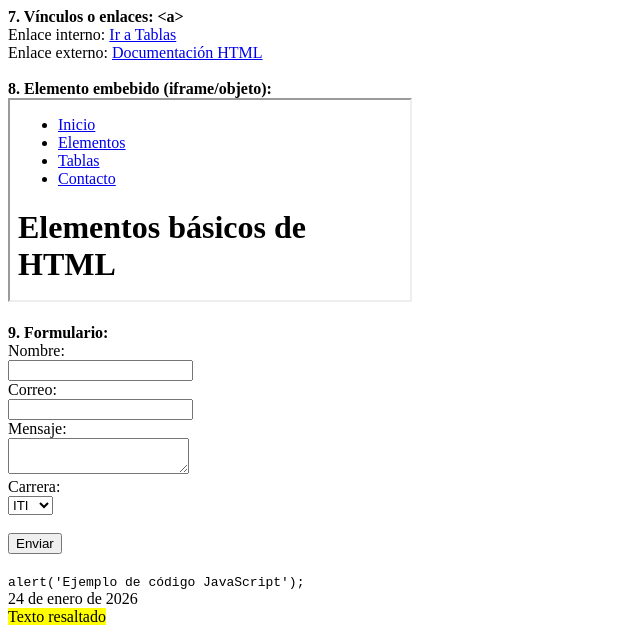
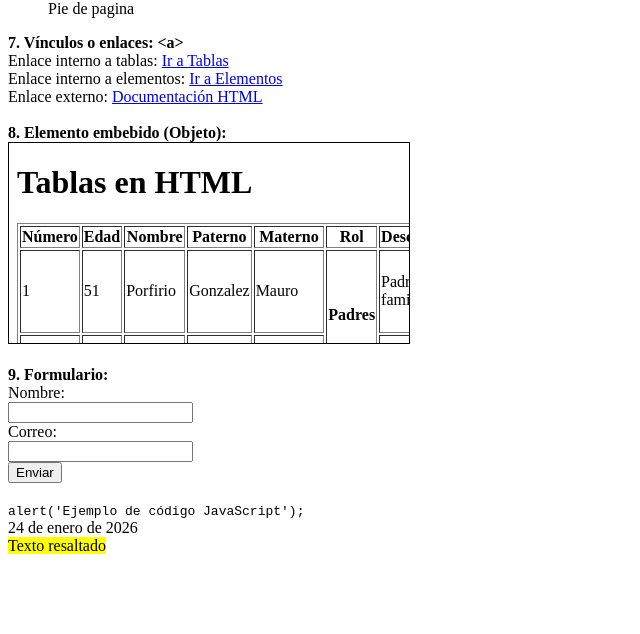
Before and after one commit to cinthya010/Cinthya-Gonz-lez-Armenta-Programacion-web-html, a plain HTML site: page index.html in a window 1280 px wide. Shown: the part 1450-2084 px from the top of the page, without its empty margins (0-640 px from the left). After the commit the page ends 2013 px from the top, so only its background shows below. Drawn offline with Linux system fonts and the light colour scheme.

Commit message:
Estructura final: enlaces arriba/abajo y nombres corregidos

```diff
--- a/index.html
+++ b/index.html
@@ -6,6 +6,12 @@
         <title>Programaci&oacute;n web com HTML CSS</title>
     </head>
     <body>
+        <nav>
+            <a href="index.html">Inicio</a> |
+            <a href="elementos.html">Elementos</a> |
+            <a href="tablas.html">Tablas</a>
+        </nav>
+
          <h1 id="titulo-pagina">Mi primera p&aacute;gina en desarrollo Web - UPA ISC / ITI</h1>
          <h2>Cinthya Gonzalez Armenta</h2>
          <h3>Ingenieria en Tecnologias de la Informacion e Innovaci&oacute;n Digital</h3>
@@ -79,15 +85,18 @@
 
         <div>
             <strong>7. V&iacute;nculos o enlaces: &lt;a&gt;</strong><br>
-            Enlace interno: <a href="tablas.html">Ir a Tablas</a><br>
+            Enlace interno a tablas: <a href="tablas.html">Ir a Tablas</a><br>
+            Enlace interno a elementos: <a href="elementos.html">Ir a Elementos</a><br>
             Enlace externo: <a href="https://developer.mozilla.org/es/docs/Web/HTML" target="_blank">Documentaci&oacute;n HTML</a>
         </div>
 
         <br>
 
         <div>
-            <strong>8. Elemento embebido (iframe/objeto):</strong><br>
-            <iframe src="elementos.html" width="400" height="200" title="Contenido embebido"></iframe>
+            <strong>8. Elemento embebido (Objeto):</strong><br>
+            <object data="tablas.html" width="400" height="200" border="1">
+                Tu navegador no soporta el objeto.
+            </object>
         </div>
 
         <br>
@@ -99,13 +108,6 @@
                 <input type="text" name="nombre"><br>
                 <label>Correo:</label><br>
                 <input type="email" name="correo"><br>
-                <label>Mensaje:</label><br>
-                <textarea name="mensaje"></textarea><br>
-                <label>Carrera:</label><br>
-                <select name="carrera">
-                    <option value="ITI">ITI</option>
-                    <option value="ISC">ISC</option>
-                </select><br><br>
                 <input type="submit" value="Enviar">
             </form>
         </div>
```
